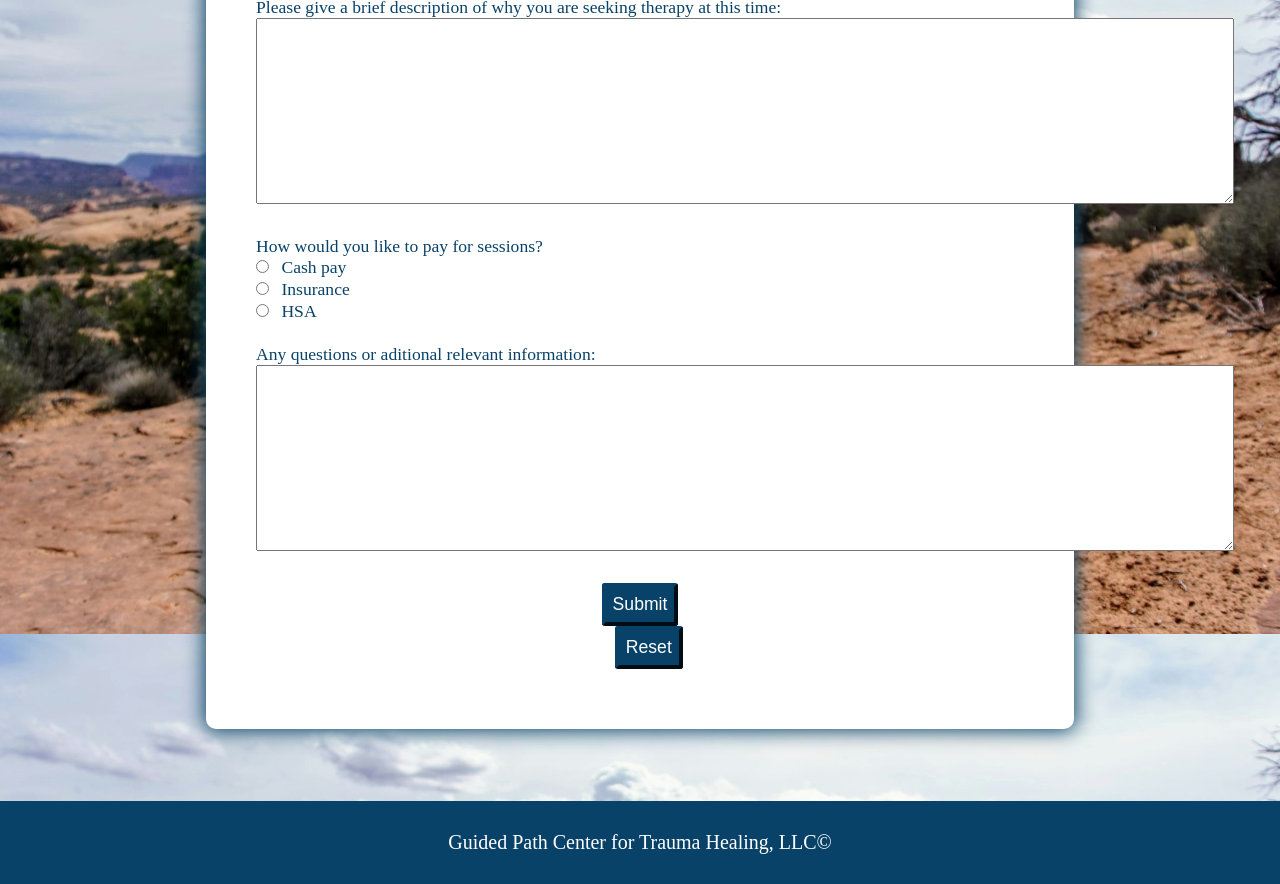
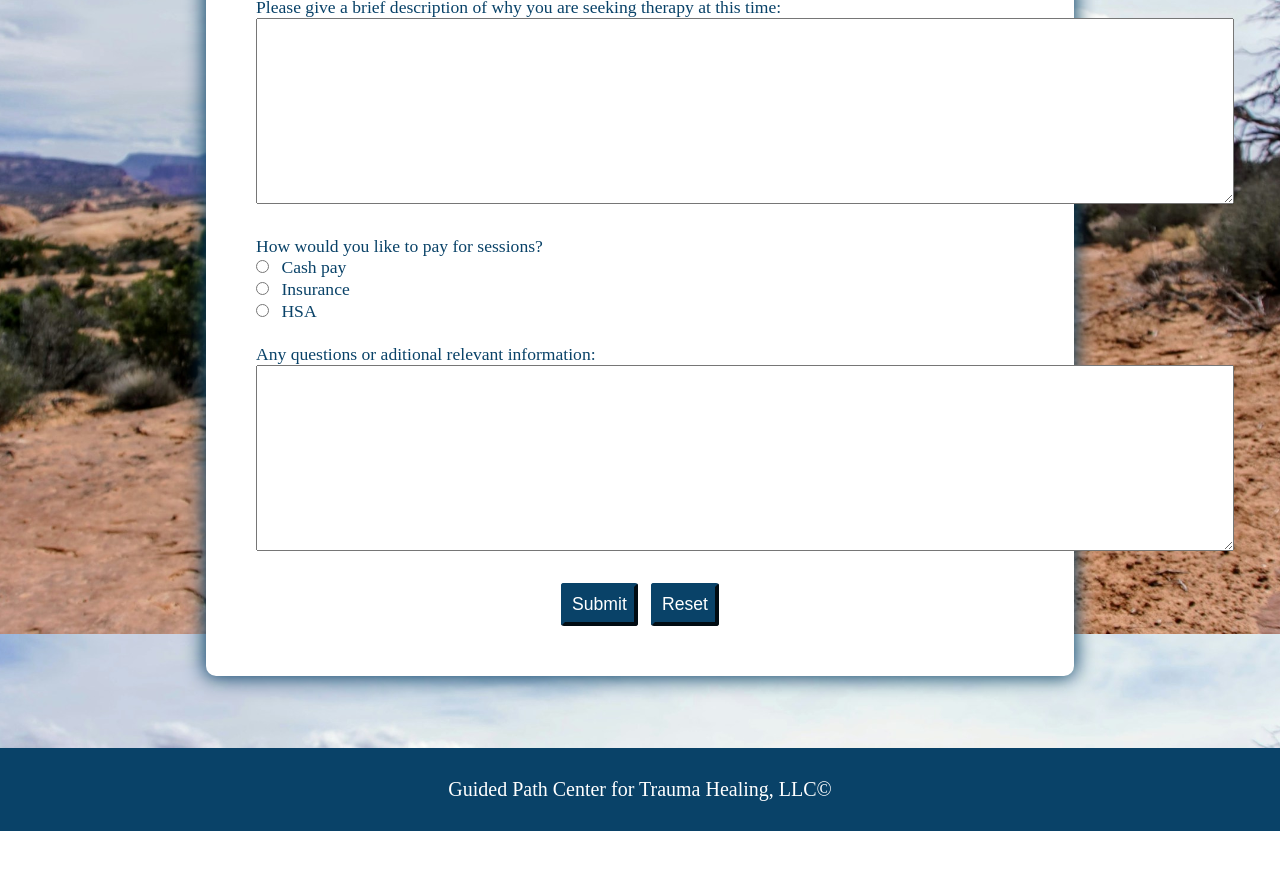
Before and after one commit to TYoung922/Guided_Path_Center, a website: page public/contact.html in a window 1280 px wide. Shown: the part 966-1850 px from the top of the page. After the commit the page ends 1797 px from the top, so only its background shows below. Drawn offline with Linux system fonts and the light colour scheme.

Commit message:
fixed netlify function

```diff
--- a/netlify/functions/send-email.js
+++ b/netlify/functions/send-email.js
@@ -23,7 +23,7 @@ exports.handler = async (event, context) => {
 
   try {
     // Parse the URL-encoded form data
-    const formData = parseFormData(event.body);
+    const formData = JSON.parse(event.body);
     const {
       fullName,
       email,
--- a/public/contact.html
+++ b/public/contact.html
@@ -205,12 +205,12 @@
             style="font-size: 20px"
           ></textarea
           ><br /><br />
-          <center>
+          <div class="formBtns">
             <input type="submit" value="Submit" id="button" /> &nbsp; &nbsp;
             <input type="reset" value="Reset" id="button" />
             <br />
             <div id="formMessage" class="form-message"></div>
-          </center>
+          </div>
         </form>
       </div>
       <br /><br /><br /><br />
--- a/public/css/styles.css
+++ b/public/css/styles.css
@@ -650,6 +650,13 @@ footer {
   font-size: 3.5rem;
 }
 
+.formBtns {
+  display: flex;
+  flex-direction: row;
+  justify-content: center;
+  align-items: center;
+}
+
 iframe {
   width: 600px;
   height: 355px;
```
